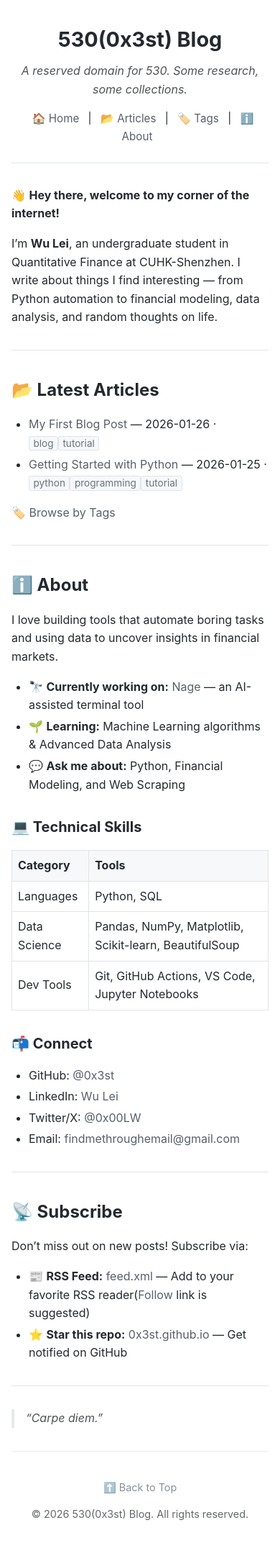
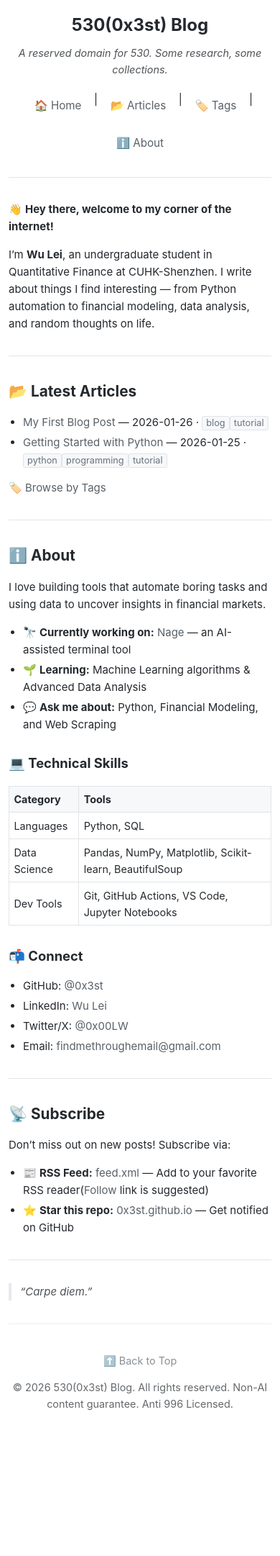
Before and after one commit to 0x3st/0x3st.github.io, a Jekyll site: the page built from index.md, in a window 390 px wide. Shown: the whole page at 72% size. Built offline with Jekyll 4.4.1, drawn with Linux system fonts in a browser that asks for light colours; after the commit the page ends 1993 px from its top, so only the background shows below that.

Commit message:
refactor: enhance mobile responsiveness with new media queries and styling adjustments

```diff
--- a/_layouts/default.html
+++ b/_layouts/default.html
@@ -216,6 +216,120 @@
     .tag-section li {
       margin: 0.3rem 0;
     }
+
+    /* ===== Mobile Responsive Optimizations ===== */
+
+    /* Tablet and below */
+    @media (max-width: 768px) {
+      body {
+        padding: 1.5rem 1rem;
+      }
+
+      /* Larger touch targets for links */
+      nav a {
+        padding: 0.4rem 0.6rem;
+        display: inline-block;
+      }
+
+      .tag-cloud a,
+      .post-tags a {
+        padding: 0.4em 0.7em;
+      }
+    }
+
+    /* Mobile phones */
+    @media (max-width: 480px) {
+      body {
+        font-size: 15px;
+        padding: 1rem 0.75rem;
+      }
+
+      /* Navigation: flexbox layout */
+      nav {
+        display: flex;
+        flex-wrap: wrap;
+        justify-content: center;
+        gap: 0.3rem 0.5rem;
+      }
+
+      nav a {
+        margin: 0;
+        padding: 0.5rem 0.6rem;
+      }
+
+      /* Hide separators on mobile */
+      header nav {
+        line-height: 2;
+      }
+
+      /* Smaller headings */
+      header h1 {
+        font-size: 1.5rem;
+      }
+
+      header p {
+        font-size: 0.9rem;
+      }
+
+      h1 { font-size: 1.5rem; }
+      h2 { font-size: 1.3rem; }
+      h3 { font-size: 1.15rem; }
+
+      /* Responsive tables */
+      table {
+        display: block;
+        overflow-x: auto;
+        -webkit-overflow-scrolling: touch;
+      }
+
+      th, td {
+        padding: 0.4rem;
+        font-size: 0.9rem;
+      }
+
+      /* Code blocks */
+      pre {
+        padding: 0.75rem;
+        font-size: 0.85rem;
+      }
+
+      code {
+        font-size: 0.85em;
+      }
+
+      /* Cusdis comment box */
+      #cusdis_thread iframe {
+        min-height: 350px;
+      }
+
+      /* Lists */
+      ul, ol {
+        padding-left: 1.25rem;
+      }
+
+      /* Blockquotes */
+      blockquote {
+        padding-left: 0.75rem;
+        margin-left: 0;
+        margin-right: 0;
+      }
+    }
+
+    /* Very small screens */
+    @media (max-width: 360px) {
+      body {
+        padding: 0.75rem 0.5rem;
+      }
+
+      header h1 {
+        font-size: 1.3rem;
+      }
+
+      nav a {
+        font-size: 0.9rem;
+        padding: 0.4rem 0.5rem;
+      }
+    }
   </style>
 </head>
 <body>
@@ -284,7 +398,7 @@
 
   <footer>
     <p><a href="#">⬆️ Back to Top</a></p>
-    <p>&copy; {{ site.time | date: '%Y' }} {{ site.title }}. All rights reserved.</p>
+    <p>&copy; {{ site.time | date: '%Y' }} {{ site.title }}. All rights reserved. Non-AI content guarantee. Anti 996 Licensed.</p>
   </footer>
 </body>
 </html>
```
